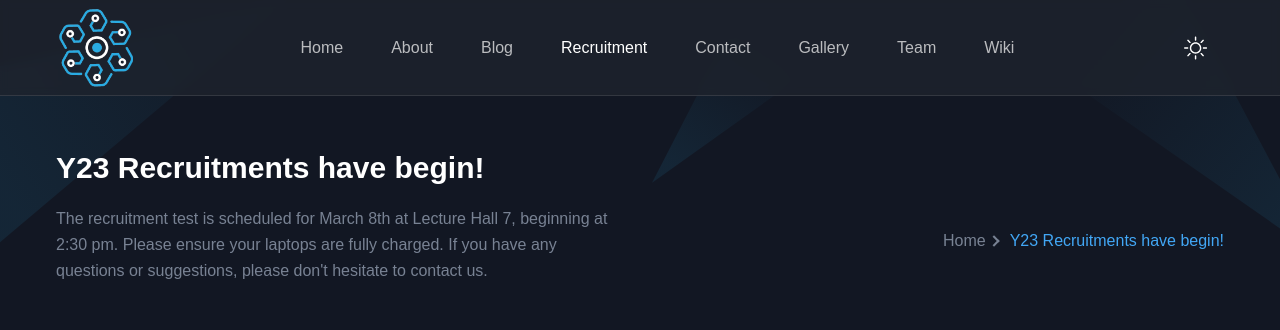
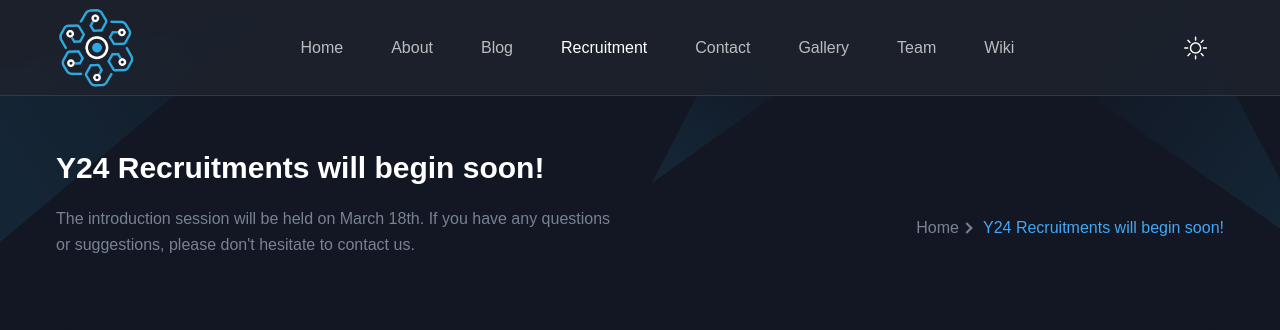
Before and after one commit to AerialRobotics-IITK/ariitk, a Next.js app: page /recruitment in a window 1280 px wide. Shown: the top 330 px of the page. Built offline with nearby package versions, Linux system fonts and the light colour scheme; grey boxes are pictures that could not be loaded; a web font is replaced by a local one.

Commit message:
Recruitment

```diff
--- a/app/recruitment/page.tsx
+++ b/app/recruitment/page.tsx
@@ -13,8 +13,9 @@ const ContactPage = () => {
   return (
     <>
       <Breadcrumb
-        pageName="Y23 Recruitments have begin!"
-        description="The recruitment test is scheduled for March 8th at Lecture Hall 7, beginning at 2:30 pm. Please ensure your laptops are fully charged. If you have any questions or suggestions, please don't hesitate to contact us."
+        pageName="Y24 Recruitments will begin soon!"
+        // description="The recruitment test is scheduled for March 8th at Lecture Hall 7, beginning at 2:30 pm. Please ensure your laptops are fully charged. If you have any questions or suggestions, please don't hesitate to contact us."
+        description="The introduction session will be held on March 18th. If you have any questions or suggestions, please don't hesitate to contact us."
       />
 
       {/* Embed Canva */}
@@ -24,7 +25,7 @@ const ContactPage = () => {
       <a href="https://www.canva.com/design/DAF-XIp_3_I/g9ql-YVGbhQzH2YpTNQQdQ/view?utm_content=DAF-XIp_3_I&utm_campaign=designshare&utm_medium=embeds&utm_source=link" target="_blank" rel="noopener"></a>
             <div className="google-docs-embed" style={{ display: 'flex', justifyContent: 'center', alignItems: 'center', width: '100%', height: '100vh' }}>
         <iframe
-          src="https://docs.google.com/document/d/e/2PACX-1vT4KrW-KlqopLiPkWh0ZmUJW7tHtzJ87HGDixV4CXApQ1Rig5dil87kRmlY1xmTjUKHDMhsIqdqBaX4/pub?embedded=true"
+          src="https://docs.google.com/document/d/e/2PACX-1vQ49x4SfVEKTQTGjpqor7UFo5V6KhDHx1SVQvB6l8257Odn5NNTRoRU87UBhrs1uHDa1c3SLdz_If4n/pub?embedded=true"
           title="Google Docs Embed"
           style={{ width: '50%', height: '80%' }}
           frameBorder="0"
```
